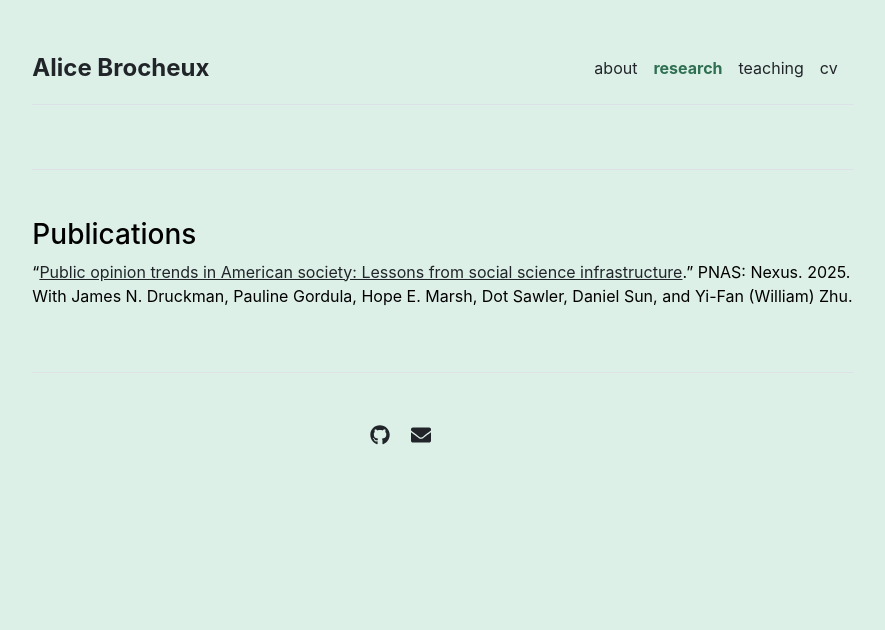
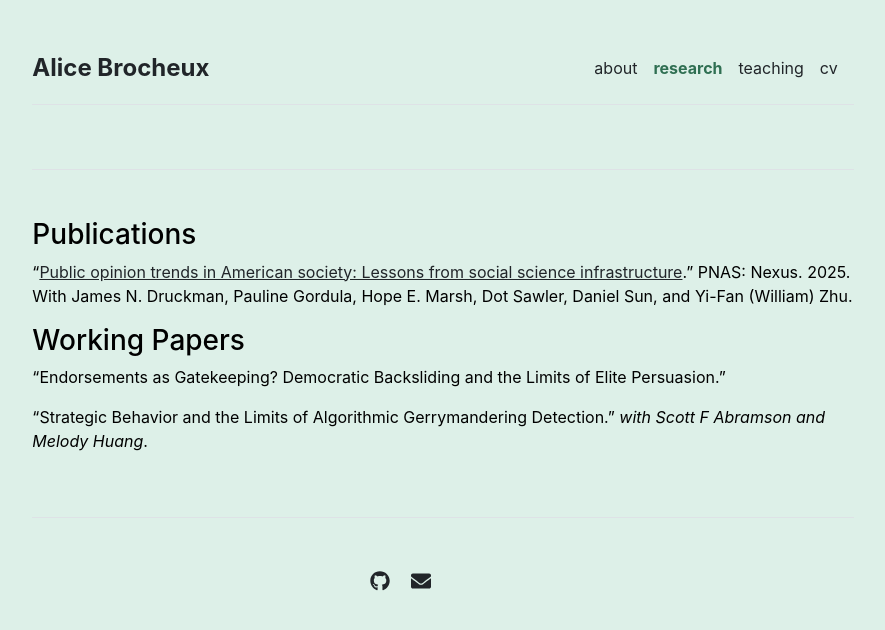
Before and after one commit to AliceBrocheux/alicebrocheux.github.io, a Jekyll site: the page built from research.md, in a window 1280 px wide. Shown: the top 630 px of the page, without its empty margins (197-1082 px from the left). Built offline with Jekyll 4.4.1, drawn with Linux system fonts in a browser that asks for light colours.

Commit message:
Update research.md

```diff
--- a/research.md
+++ b/research.md
@@ -6,3 +6,10 @@ title: ""
 ### Publications
 
 "[Public opinion trends in American society: Lessons from social science infrastructure](https://doi.org/10.1093/pnasnexus/pgag002)." PNAS: Nexus. 2025. With James N. Druckman, Pauline Gordula, Hope E. Marsh, Dot Sawler, Daniel Sun, and Yi-Fan (William) Zhu.
+
+
+### Working Papers
+
+"Endorsements as Gatekeeping? Democratic Backsliding and the Limits of Elite Persuasion."
+
+"Strategic Behavior and the Limits of Algorithmic Gerrymandering Detection." _with Scott F Abramson and Melody Huang_.
```
